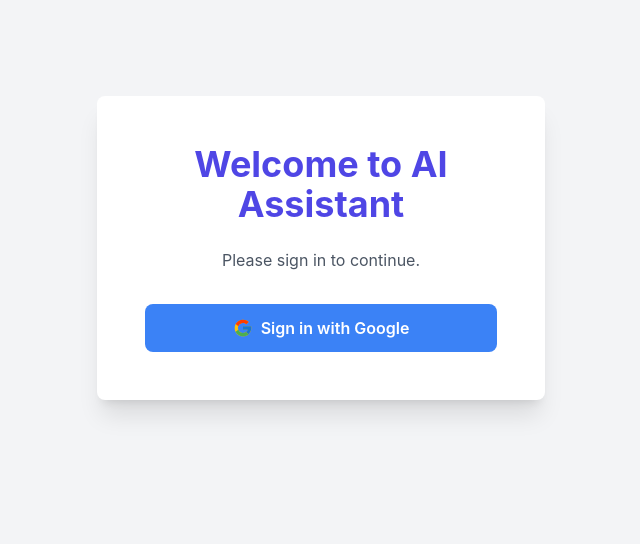
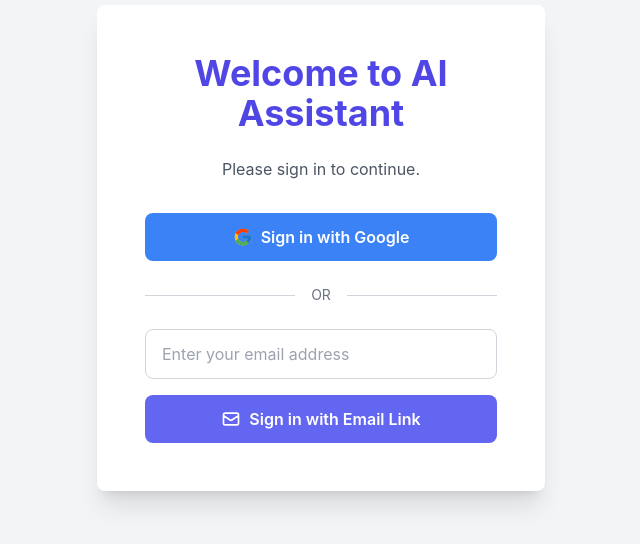
Before and after one commit to Sbyog/tax-assistant-app, a React (Create React App) app: page /login in a window 1280 px wide. Shown: the part 152-696 px from the top of the page, without its empty margins (319-959 px from the left). Built offline with nearby package versions, Linux system fonts and the light colour scheme; no server answers.

Commit message:
feat: add email link sign-in functionality and improve login page UI

```diff
--- a/src/App.js
+++ b/src/App.js
@@ -7,7 +7,7 @@ import SubscriptionCancel from './pages/SubscriptionCancel';
 import AccountPage from './pages/AccountPage';
 import SignupModal from './components/SignupModal';
 import { auth } from './firebase';
-import { onAuthStateChanged } from "firebase/auth";
+import { onAuthStateChanged, isSignInWithEmailLink, signInWithEmailLink } from "firebase/auth";
 import { checkIfUserExists, createUserInFirestore, updateUserLastLogin } from './services/userService';
 
 // Helper component to manage navigation for post-Stripe signup completion
@@ -32,8 +32,32 @@ function App() {
   const [showSignupModal, setShowSignupModal] = useState(false);
   const [pendingSignupDetails, setPendingSignupDetails] = useState(null);
   const [isCompletingPostStripeSignup, setIsCompletingPostStripeSignup] = useState(false);
+  const [authError, setAuthError] = useState(null); // For displaying auth errors
 
   useEffect(() => {
+    // Handle sign in with email link
+    if (isSignInWithEmailLink(auth, window.location.href)) {
+      let email = window.localStorage.getItem('emailForSignIn');
+      if (!email) {
+        email = window.prompt('Please provide your email for confirmation');
+      }
+      if (email) {
+        signInWithEmailLink(auth, email, window.location.href)
+          .then(async (result) => {
+            window.localStorage.removeItem('emailForSignIn');
+            window.history.replaceState({}, document.title, window.location.pathname);
+            setAuthError(null); // Clear any previous auth errors
+          })
+          .catch((error) => {
+            console.error("Error signing in with email link:", error);
+            setAuthError(error.message || "Failed to sign in with email link. The link may be invalid or expired.");
+            window.localStorage.removeItem('emailForSignIn');
+          });
+      } else {
+        setAuthError("Email is required to complete sign-in.");
+      }
+    }
+
     const unsubscribe = onAuthStateChanged(auth, async (user) => {
       if (user) {
         setLoadingAuth(true);
@@ -124,6 +148,21 @@ function App() {
 
   return (
     <Router>
+      <div className="App bg-gray-100 dark:bg-gray-800 min-h-screen">
+        {authError && (
+          <div
+            className="fixed top-0 left-0 right-0 bg-red-500 text-white p-3 text-center z-50 shadow-lg"
+            role="alert"
+          >
+            <p>{authError}</p>
+            <button
+              onClick={() => setAuthError(null)}
+              className="ml-4 bg-red-700 hover:bg-red-800 text-white font-bold py-1 px-2 rounded text-xs"
+            >
+              Dismiss
+            </button>
+          </div>
+        )}
         <PostStripeSignupHandler isCompleting={isCompletingPostStripeSignup}>
           {showSignupModal && pendingSignupDetails && (
             <SignupModal
@@ -155,6 +194,7 @@ function App() {
             />
           </Routes>
         </PostStripeSignupHandler>
+      </div>
     </Router>
   );
 }
--- a/src/pages/LoginPage.js
+++ b/src/pages/LoginPage.js
@@ -1,10 +1,13 @@
-import React, { useState } from 'react';
+import React, { useState, useEffect } from 'react';
 import { auth, googleProvider } from '../firebase';
-import { signInWithPopup } from "firebase/auth";
+import { signInWithPopup, sendSignInLinkToEmail } from "firebase/auth";
 
 const LoginPage = () => {
   const [error, setError] = useState(null);
   const [isLoading, setIsLoading] = useState(false);
+  const [email, setEmail] = useState('');
+  const [emailSent, setEmailSent] = useState(false);
+  const [isEmailLoading, setIsEmailLoading] = useState(false);
 
   const handleGoogleSignIn = async () => {
     setIsLoading(true);
@@ -21,13 +24,46 @@ const LoginPage = () => {
     }
   };
 
+  const handleEmailLinkSignIn = async (e) => {
+    e.preventDefault();
+    if (!email) {
+      setError("Please enter your email address.");
+      return;
+    }
+    setIsEmailLoading(true);
+    setError(null);
+    setEmailSent(false);
+
+    const actionCodeSettings = {
+      // URL you want to redirect back to. The domain (www.example.com) for this
+      // URL must be whitelisted in the Firebase Console.
+      url: window.location.origin, // Or your specific app URL
+      handleCodeInApp: true, // This must be true.
+    };
+
+    try {
+      await sendSignInLinkToEmail(auth, email, actionCodeSettings);
+      // Save the email locally so you don't need to ask the user for it again
+      // if they open the link on the same device.
+      window.localStorage.setItem('emailForSignIn', email);
+      setEmailSent(true);
+      setError(null);
+    } catch (err) {
+      console.error("Email Link Sign-In Error:", err);
+      setError(err.message || 'Failed to send sign-in link. Please try again.');
+      setEmailSent(false);
+    } finally {
+      setIsEmailLoading(false);
+    }
+  };
+
   return (
-    <div className="min-h-screen flex flex-col items-center justify-center bg-gray-100 p-4">
-      <div className="bg-white shadow-xl rounded-lg p-8 md:p-12 w-full max-w-md text-center">
-        <h1 className="text-3xl md:text-4xl font-bold text-primary mb-6">
+    <div className="min-h-screen flex flex-col items-center justify-center bg-gray-100 dark:bg-gray-800 p-4">
+      <div className="bg-white dark:bg-gray-700 shadow-xl rounded-lg p-8 md:p-12 w-full max-w-md text-center">
+        <h1 className="text-3xl md:text-4xl font-bold text-primary mb-6 dark:text-white">
           Welcome to AI Assistant
         </h1>
-        <p className="text-gray-600 mb-8">
+        <p className="text-gray-600 dark:text-gray-300 mb-8">
           Please sign in to continue.
         </p>
 
@@ -35,6 +71,13 @@ const LoginPage = () => {
           <div className="bg-red-100 border border-red-400 text-red-700 px-4 py-3 rounded relative mb-6" role="alert">
             <strong className="font-bold">Error: </strong>
             <span className="block sm:inline">{error}</span>
+          </div>
+        )}
+
+        {emailSent && (
+          <div className="bg-green-100 border border-green-400 text-green-700 px-4 py-3 rounded relative mb-6" role="alert">
+            <strong className="font-bold">Success! </strong>
+            <span className="block sm:inline">A sign-in link has been sent to your email address. Please check your inbox.</span>
           </div>
         )}
 
@@ -59,9 +102,46 @@ const LoginPage = () => {
           Sign in with Google
         </button>
 
-        {/* <p className="mt-8 text-xs text-gray-500">
-          &copy; {new Date().getFullYear()} AI Tools App. All rights reserved.
-        </p> */}
+        <div className="my-6 flex items-center">
+          <hr className="flex-grow border-t border-gray-300 dark:border-gray-500"/>
+          <span className="mx-4 text-gray-500 dark:text-gray-400 text-sm">OR</span>
+          <hr className="flex-grow border-t border-gray-300 dark:border-gray-500"/>
+        </div>
+
+        <form onSubmit={handleEmailLinkSignIn}>
+          <div className="mb-4">
+            <label htmlFor="email" className="sr-only">Email address</label>
+            <input
+              type="email"
+              name="email"
+              id="email"
+              value={email}
+              onChange={(e) => setEmail(e.target.value)}
+              placeholder="Enter your email address"
+              className="w-full px-4 py-3 rounded-lg border border-gray-300 dark:border-gray-500 focus:outline-none focus:ring-2 focus:ring-blue-500 dark:focus:ring-blue-400 dark:bg-gray-600 dark:text-white"
+              required
+              disabled={isEmailLoading}
+            />
+          </div>
+          <button
+            type="submit"
+            disabled={isEmailLoading || isLoading}
+            className="w-full bg-indigo-500 hover:bg-indigo-600 text-white font-semibold py-3 px-4 rounded-lg focus:outline-none focus:ring-2 focus:ring-indigo-300 disabled:opacity-50 flex items-center justify-center"
+          >
+            {isEmailLoading ? (
+              <svg className="animate-spin -ml-1 mr-3 h-5 w-5 text-white" xmlns="http://www.w3.org/2000/svg" fill="none" viewBox="0 0 24 24">
+                <circle className="opacity-25" cx="12" cy="12" r="10" stroke="currentColor" strokeWidth="4"></circle>
+                <path className="opacity-75" fill="currentColor" d="M4 12a8 8 0 018-8V0C5.373 0 0 5.373 0 12h4zm2 5.291A7.962 7.962 0 014 12H0c0 3.042 1.135 5.824 3 7.938l3-2.647z"></path>
+              </svg>
+            ) : (
+              <svg xmlns="http://www.w3.org/2000/svg" className="h-5 w-5 mr-2" fill="none" viewBox="0 0 24 24" stroke="currentColor" strokeWidth="2">
+                <path strokeLinecap="round" strokeLinejoin="round" d="M3 8l7.89 5.26a2 2 0 002.22 0L21 8M5 19h14a2 2 0 002-2V7a2 2 0 00-2-2H5a2 2 0 00-2 2v10a2 2 0 002 2z" />
+              </svg>
+            )}
+            Sign in with Email Link
+          </button>
+        </form>
+
       </div>
     </div>
   );
```
Also changed, not shown: 1 other file (tests, documents, lock files or other folders). Lines whose indentation alone changed are shown as unchanged.
